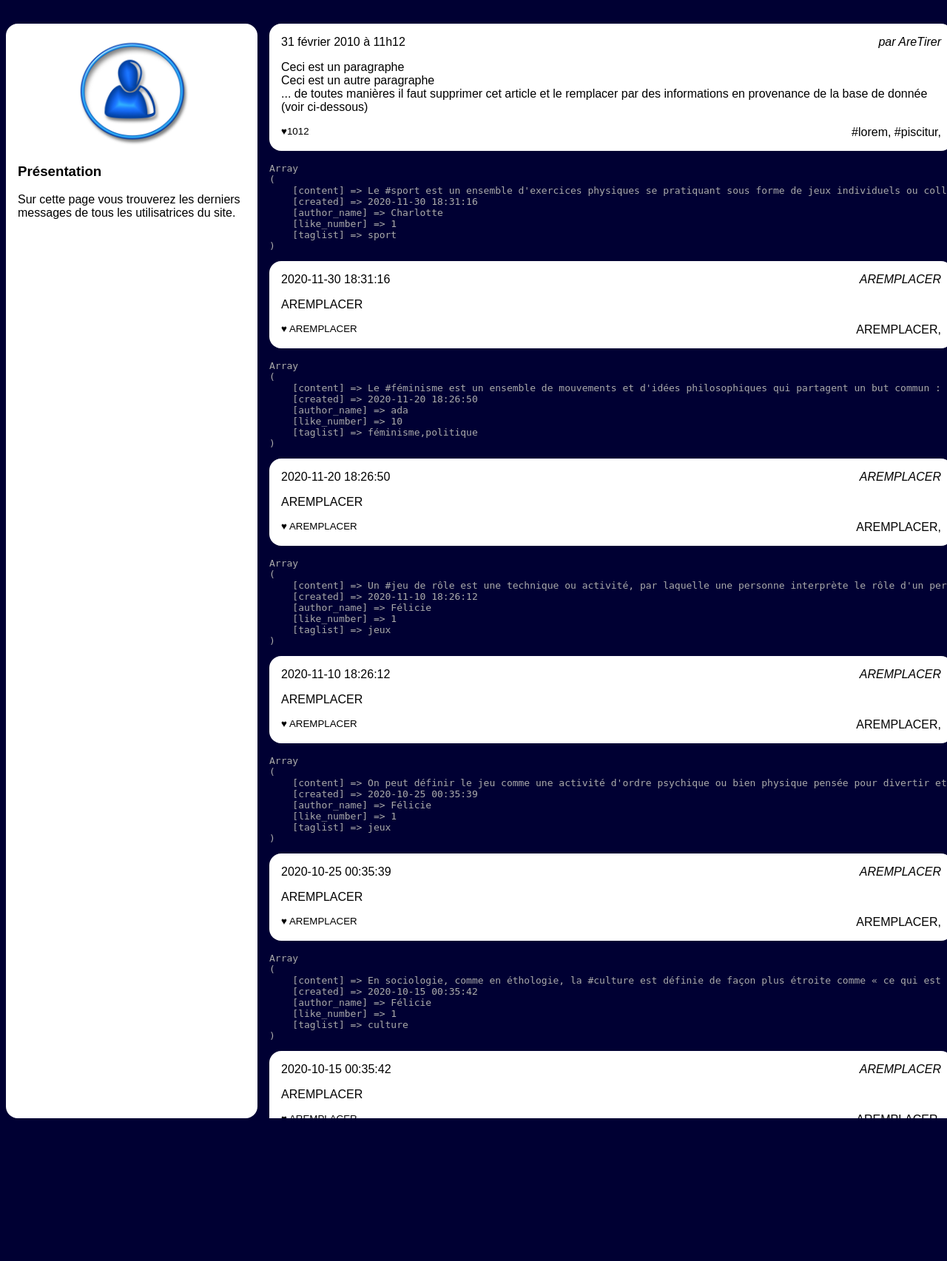
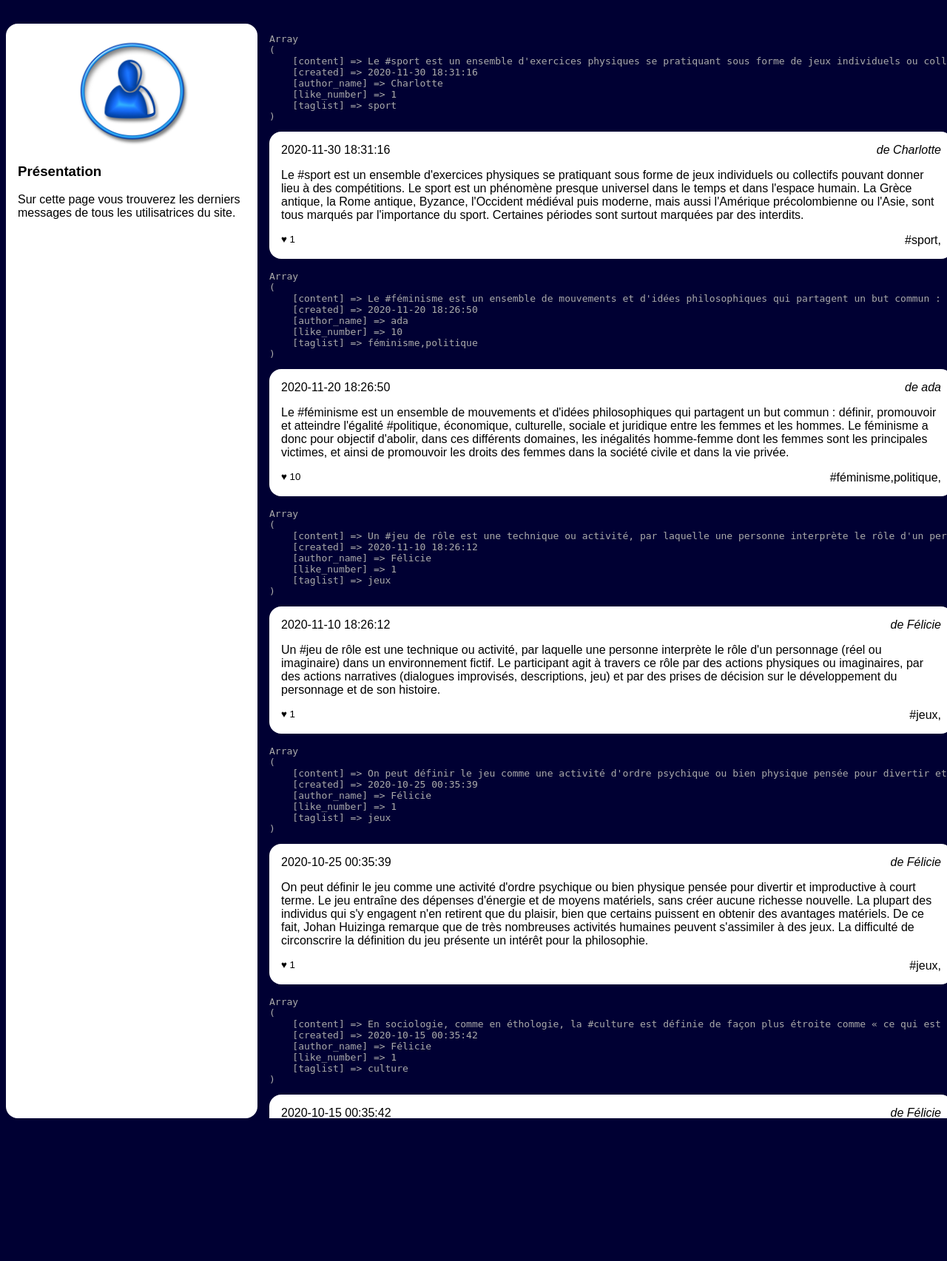
Before and after one commit to AndreaBacquele/projet-collectif---reseau-social-php-teammadeleine-charlene-florian-andrea, a PHP site: page /news.php in a window 1280 px wide. Shown: the part 92-1797 px from the top of the page at 74% size. Run offline with PHP 8.4, Linux system fonts and the light colour scheme; data comes from the database, SQL or seed files in the repository.

Commit message:
Page News ok

```diff
--- a/Niveau1/news.php
+++ b/Niveau1/news.php
@@ -34,26 +34,7 @@
                 </section>
             </aside>
             <main>
-                <!-- L'article qui suit est un exemple pour la présentation et
-                  @todo: doit etre retiré -->
-                <article>
-                    <h3>
-                        <time datetime='2020-02-01 11:12:13' >31 février 2010 à 11h12</time>
-                    </h3>
-                    <address>par AreTirer</address>
-                    <div>
-                        <p>Ceci est un paragraphe</p>
-                        <p>Ceci est un autre paragraphe</p>
-                        <p>... de toutes manières il faut supprimer cet
-                            article et le remplacer par des informations en
-                            provenance de la base de donnée (voir ci-dessous)</p>
-                    </div>
-                    <footer>
-                        <small>♥1012 </small>
-                        <a href="">#lorem</a>,
-                        <a href="">#piscitur</a>,
-                    </footer>
-                </article>
+
 
                 <?php
                 /*
@@ -102,27 +83,19 @@
                 // NB: à chaque tour du while, la variable post ci dessous reçois les informations du post suivant.
                 while ($post = $lesInformations->fetch_assoc())
                 {
-                    //la ligne ci-dessous doit etre supprimée mais regardez ce
-                    //qu'elle affiche avant pour comprendre comment sont organisées les information dans votre
                     echo "<pre>" . print_r($post, 1) . "</pre>";
-
-                    // @todo : Votre mission c'est de remplacer les AREMPLACER par les bonnes valeurs
-                    // ci-dessous par les bonnes valeurs cachées dans la variable $post
-                    // on vous met le pied à l'étrier avec created
-                    //
-                    // avec le ? > ci-dessous on sort du mode php et on écrit du html comme on veut... mais en restant dans la boucle
                     ?>
                     <article>
                         <h3>
                             <time><?php echo $post['created'] ?></time>
                         </h3>
-                        <address>AREMPLACER</address>
+                        <address>de <?php echo $post['author_name'] ?></address>
                         <div>
-                            <p>AREMPLACER</p>
+                            <p><?php echo $post['content'] ?></p>
                         </div>
                         <footer>
-                            <small>♥ AREMPLACER </small>
-                            <a href="">AREMPLACER</a>,
+                            <small>♥ <?php echo $post['like_number'] ?> </small>
+                            <a href="">#<?php echo $post['taglist'] ?></a>,
                         </footer>
                     </article>
                     <?php
```
